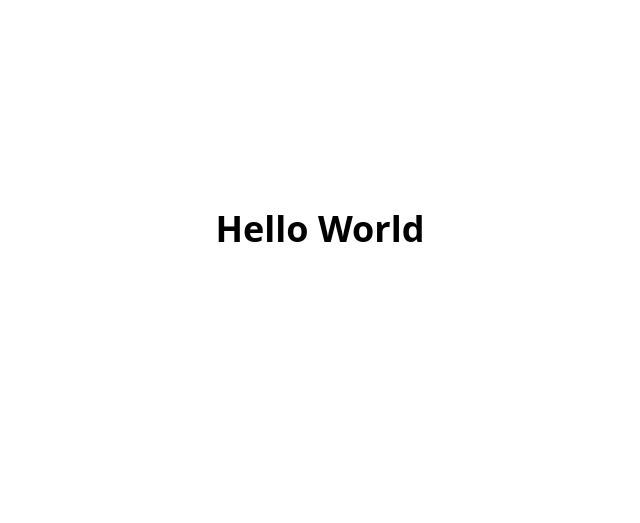
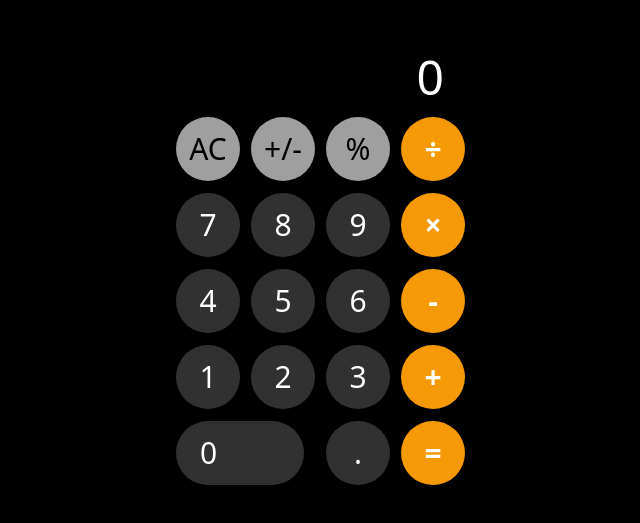
Before and after one commit to fellipeutaka/react-calculator, a React (Vite) app: page / in a window 1280 px wide. Shown: the part 171-694 px from the top of the page, without its empty margins (320-960 px from the left). Built offline with nearby package versions, Linux system fonts and the light colour scheme.

Commit message:
Calculator UI

```diff
--- a/src/App.tsx
+++ b/src/App.tsx
@@ -1,7 +1,9 @@
+import Calculator from "./components/Calculator";
+
 export default function App() {
   return (
-    <div className="flex justify-center items-center w-full h-screen">
-      <h1 className="font-bold text-4xl">Hello World</h1>
-    </div>
+    <main className="flex justify-center items-center w-full h-screen bg-black">
+      <Calculator />
+    </main>
   );
 }
--- /dev/null
+++ b/src/components/Calculator.tsx
@@ -0,0 +1,11 @@
+import CalculatorBody from "./CalculatorBody";
+import CalculatorHead from "./CalculatorHead";
+
+export default function Calculator() {
+  return (
+    <div>
+      <CalculatorHead />
+      <CalculatorBody />
+    </div>
+  );
+}
--- /dev/null
+++ b/src/components/CalculatorBody.tsx
@@ -0,0 +1,27 @@
+import CalculatorButton from "./CalculatorButton";
+
+export default function CalculatorBody() {
+  return (
+    <div className="grid w-72 grid-cols-4 grid-rows-5 gap-3">
+      <CalculatorButton text="AC" />
+      <CalculatorButton text="+/-" />
+      <CalculatorButton text="%" />
+      <CalculatorButton text="÷" />
+      <CalculatorButton text="7" />
+      <CalculatorButton text="8" />
+      <CalculatorButton text="9" />
+      <CalculatorButton text="×" />
+      <CalculatorButton text="4" />
+      <CalculatorButton text="5" />
+      <CalculatorButton text="6" />
+      <CalculatorButton text="-" />
+      <CalculatorButton text="1" />
+      <CalculatorButton text="2" />
+      <CalculatorButton text="3" />
+      <CalculatorButton text="+" />
+      <CalculatorButton text="0" />
+      <CalculatorButton text="." />
+      <CalculatorButton text="=" />
+    </div>
+  );
+}
--- /dev/null
+++ b/src/components/CalculatorButton.tsx
@@ -0,0 +1,30 @@
+interface ButtonProps {
+  text: string;
+}
+
+const types = {
+  number: ["0", ".", "1", "2", "3", "4", "5", "6", "7", "8", "9"],
+  operator: ["÷", "×", "-", "+", "="],
+  clear: ["AC", "+/-", "%"],
+};
+
+export default function CalculatorButton({ text }: ButtonProps) {
+  const setStyles = () => {
+    if (types.number.includes(text)) {
+      return text === "0"
+        ? "col-span-2 w-32 bg-numbers text-white justify-start pl-6"
+        : "bg-numbers text-white justify-center";
+    } else if (types.operator.includes(text)) {
+      return "bg-operators text-white font-bold justify-center";
+    } else {
+      return "bg-clear justify-center";
+    }
+  };
+  return (
+    <button
+      className={`flex items-center text-3xl rounded-full ${setStyles()} w-16 h-16`}
+    >
+      {text}
+    </button>
+  );
+}
--- /dev/null
+++ b/src/components/CalculatorHead.tsx
@@ -0,0 +1,7 @@
+export default function CalculatorHead() {
+  return (
+    <header className="w-72 h-36 flex justify-end items-end pb-4 pr-5">
+      <span className="text-white text-5xl">0</span>
+    </header>
+  );
+}
--- a/tailwind.config.js
+++ b/tailwind.config.js
@@ -2,7 +2,13 @@ module.exports = {
   purge: ["./src/**/*.tsx", "./src/components/**/*.tsx"],
   darkMode: false,
   theme: {
-    extend: {},
+    extend: {
+      colors: {
+        numbers: "#313131",
+        operators: "#f69906",
+        clear: "#9f9f9f",
+      },
+    },
   },
   variants: {
     extend: {},
```
